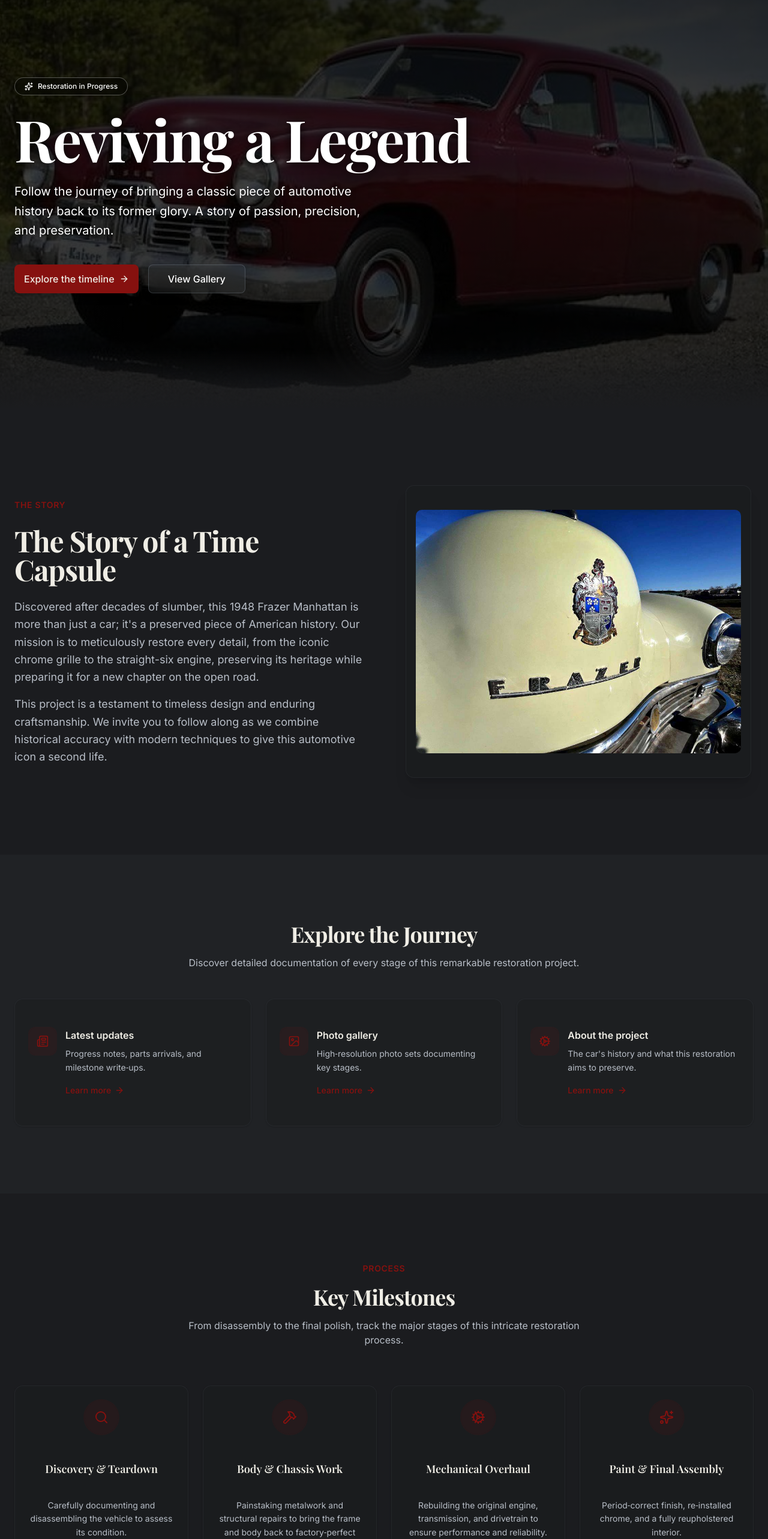
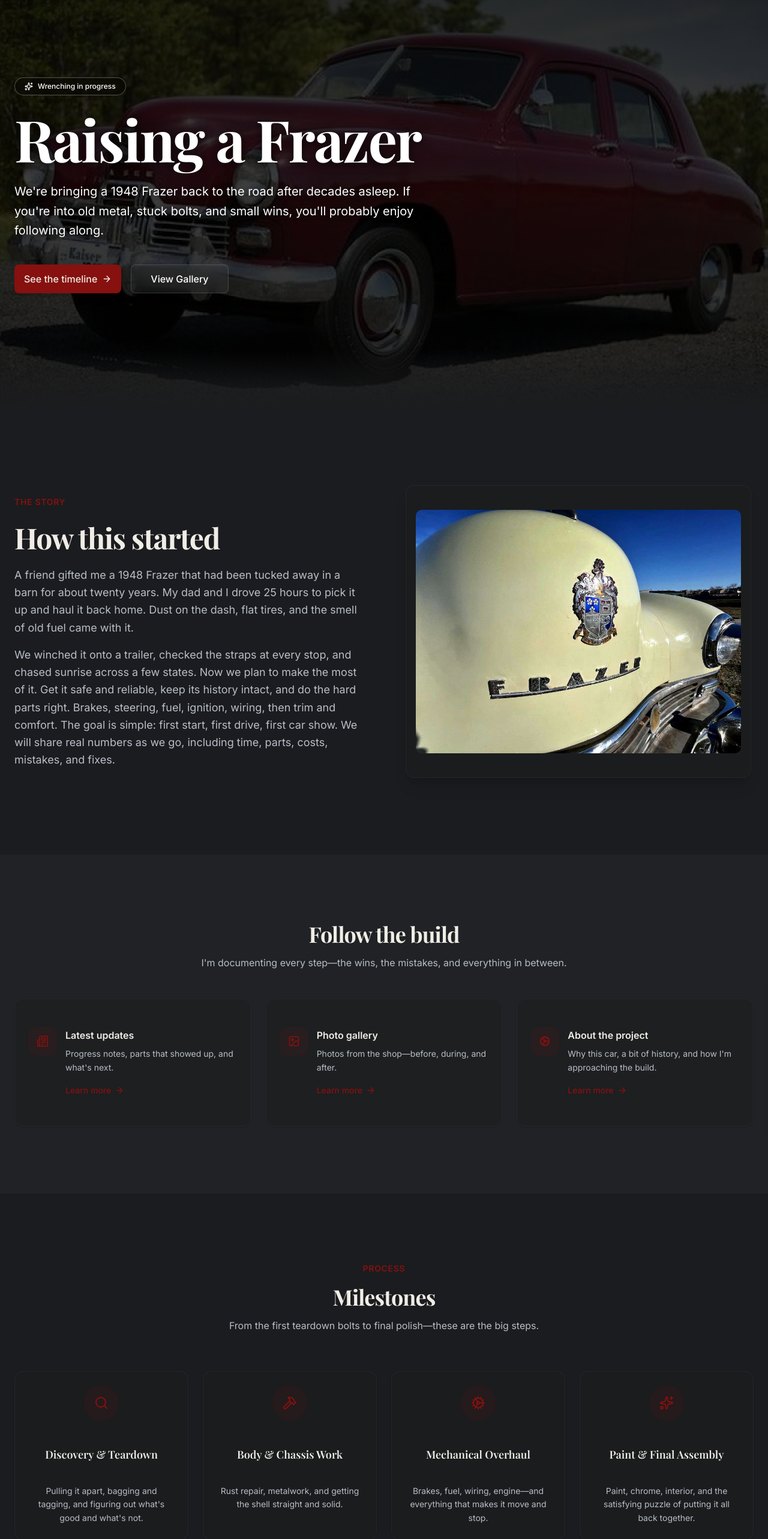
Before and after one commit to kiliantyler/frazer-raiser, a Next.js app: page / in a window 1280 px wide. Shown: the part 140-2706 px from the top of the page at 60% size. Built offline with nearby package versions, Linux system fonts and the light colour scheme; no server answers; a web font is replaced by a local one.

Commit message:
feat(homepage): Refines content for personal narrative

```diff
--- a/src/components/home-features.tsx
+++ b/src/components/home-features.tsx
@@ -6,30 +6,30 @@ export function HomeFeatures() {
     <section aria-label="Explore more" className="bg-muted/30 py-20 sm:py-28">
       <div className="mx-auto max-w-7xl px-6">
         <div className="mb-12 text-center">
-          <h2 className="font-display text-3xl font-bold tracking-tight sm:text-4xl">Explore the Journey</h2>
+          <h2 className="font-display text-3xl font-bold tracking-tight sm:text-4xl">Follow the build</h2>
           <p className="mt-4 text-muted-foreground">
-            Discover detailed documentation of every stage of this remarkable restoration project.
+            I&apos;m documenting every step—the wins, the mistakes, and everything in between.
           </p>
         </div>
         <div className="grid gap-6 sm:grid-cols-2 lg:grid-cols-3">
           <FeatureCard
             Icon={Newspaper}
             title="Latest updates"
-            description="Progress notes, parts arrivals, and milestone write‑ups."
+            description="Progress notes, parts that showed up, and what&apos;s next."
             href="/updates"
             ariaLabel="Browse latest updates"
           />
           <FeatureCard
             Icon={ImageIcon}
             title="Photo gallery"
-            description="High‑resolution photo sets documenting key stages."
+            description="Photos from the shop—before, during, and after."
             href="/gallery"
             ariaLabel="Open gallery"
           />
           <FeatureCard
             Icon={Cog}
             title="About the project"
-            description="The car's history and what this restoration aims to preserve."
+            description="Why this car, a bit of history, and how I&apos;m approaching the build."
             href="/about"
             ariaLabel="Read about the project"
           />
--- a/src/components/home-hero.tsx
+++ b/src/components/home-hero.tsx
@@ -7,25 +7,25 @@ export function HomeHero() {
     <section className="relative isolate overflow-hidden">
       <div aria-hidden="true" className="absolute inset-0 -z-10">
         <div className="absolute inset-0 bg-[url('/kaiser.jpg')] bg-cover bg-center bg-no-repeat" />
-        <div className="absolute inset-0 bg-gradient-to-b from-black/85 via-black/75 to-black/85" />
+        <div className="absolute inset-0 bg-linear-to-b from-black/85 via-black/75 to-black/85" />
       </div>
       <div className="mx-auto max-w-7xl px-6 py-32 sm:py-40 lg:py-48">
         <div className="max-w-3xl relative">
           <div className="mb-6 inline-flex items-center gap-2 rounded-full border border-white/30 bg-black/40 px-4 py-1.5 text-xs font-medium text-white shadow-lg backdrop-blur-md">
             <Sparkles className="size-3.5" aria-hidden="true" />
-            <span>Restoration in Progress</span>
+            <span>Wrenching in progress</span>
           </div>
           <h1 className="font-display text-balance text-5xl font-bold tracking-tight text-white drop-shadow-[0_2px_8px_rgba(0,0,0,0.8)] sm:text-6xl md:text-7xl lg:text-8xl">
-            Reviving a Legend
+            Raising a Frazer
           </h1>
           <p className="mt-6 max-w-2xl text-pretty text-lg leading-relaxed text-white drop-shadow-[0_1px_4px_rgba(0,0,0,0.7)] sm:text-xl">
-            Follow the journey of bringing a classic piece of automotive history back to its former glory. A story of
-            passion, precision, and preservation.
+            We&apos;re bringing a 1948 Frazer back to the road after decades asleep. If you&apos;re into old metal,
+            stuck bolts, and small wins, you&apos;ll probably enjoy following along.
           </p>
           <div className="mt-10 flex flex-col gap-4 sm:flex-row">
             <Button asChild size="lg" className="h-12 px-8 text-base shadow-lg" aria-label="Explore the timeline">
               <Link href="/timeline" className="inline-flex items-center gap-2">
-                Explore the timeline
+                See the timeline
                 <ArrowRight className="size-4" aria-hidden="true" />
               </Link>
             </Button>
@@ -42,7 +42,7 @@ export function HomeHero() {
       </div>
       <div
         aria-hidden="true"
-        className="absolute bottom-0 left-0 right-0 h-24 bg-gradient-to-t from-background to-transparent"
+        className="absolute bottom-0 left-0 right-0 h-24 bg-linear-to-t from-background to-transparent"
       />
     </section>
   )
--- a/src/components/home-milestones.tsx
+++ b/src/components/home-milestones.tsx
@@ -9,9 +9,9 @@ export function HomeMilestones() {
           <div className="mb-4 inline-block">
             <span className="text-sm font-semibold uppercase tracking-wider text-primary">Process</span>
           </div>
-          <h2 className="font-display text-3xl font-bold tracking-tight sm:text-4xl">Key Milestones</h2>
+          <h2 className="font-display text-3xl font-bold tracking-tight sm:text-4xl">Milestones</h2>
           <p className="mt-4 max-w-2xl mx-auto text-muted-foreground">
-            From disassembly to the final polish, track the major stages of this intricate restoration process.
+            From the first teardown bolts to final polish—these are the big steps.
           </p>
         </div>
 
@@ -19,22 +19,22 @@ export function HomeMilestones() {
           <MilestoneCard
             Icon={Search}
             title="Discovery & Teardown"
-            description="Carefully documenting and disassembling the vehicle to assess its condition."
+            description="Pulling it apart, bagging and tagging, and figuring out what's good and what's not."
           />
           <MilestoneCard
             Icon={Hammer}
             title="Body & Chassis Work"
-            description="Painstaking metalwork and structural repairs to bring the frame and body back to factory‑perfect form."
+            description="Rust repair, metalwork, and getting the shell straight and solid."
           />
           <MilestoneCard
             Icon={Cog}
             title="Mechanical Overhaul"
-            description="Rebuilding the original engine, transmission, and drivetrain to ensure performance and reliability."
+            description="Brakes, fuel, wiring, engine—and everything that makes it move and stop."
           />
           <MilestoneCard
             Icon={Sparkles}
             title="Paint & Final Assembly"
-            description="Period‑correct finish, re‑installed chrome, and a fully reupholstered interior."
+            description="Paint, chrome, interior, and the satisfying puzzle of putting it all back together."
           />
         </div>
       </div>
--- a/src/components/home-story.tsx
+++ b/src/components/home-story.tsx
@@ -9,24 +9,26 @@ export function HomeStory() {
           <div className="inline-block">
             <span className="text-sm font-semibold uppercase tracking-wider text-primary">The Story</span>
           </div>
-          <h2 className="font-display text-4xl font-bold tracking-tight sm:text-5xl">The Story of a Time Capsule</h2>
+          <h2 className="font-display text-4xl font-bold tracking-tight sm:text-5xl">How this started</h2>
           <div className="space-y-4 text-base leading-relaxed text-muted-foreground sm:text-lg">
             <p>
-              Discovered after decades of slumber, this 1948 Frazer Manhattan is more than just a car; it&apos;s a
-              preserved piece of American history. Our mission is to meticulously restore every detail, from the iconic
-              chrome grille to the straight-six engine, preserving its heritage while preparing it for a new chapter on
-              the open road.
+              A friend gifted me a 1948 Frazer that had been tucked away in a barn for about twenty years. My dad and I
+              drove 25 hours to pick it up and haul it back home. Dust on the dash, flat tires, and the smell of old
+              fuel came with it.
             </p>
             <p>
-              This project is a testament to timeless design and enduring craftsmanship. We invite you to follow along
-              as we combine historical accuracy with modern techniques to give this automotive icon a second life.
+              We winched it onto a trailer, checked the straps at every stop, and chased sunrise across a few states.
+              Now we plan to make the most of it. Get it safe and reliable, keep its history intact, and do the hard
+              parts right. Brakes, steering, fuel, ignition, wiring, then trim and comfort. The goal is simple: first
+              start, first drive, first car show. We will share real numbers as we go, including time, parts, costs,
+              mistakes, and fixes.
             </p>
           </div>
         </div>
         <div className="mx-auto w-full max-w-xl">
           <Card className="group relative overflow-hidden border-border/40 bg-card/50 shadow-xl transition-all duration-500 hover:shadow-2xl hover:shadow-primary/5">
             <CardContent className="p-4">
-              <div className="relative aspect-[4/3] overflow-hidden rounded-lg">
+              <div className="relative aspect-4/3 overflow-hidden rounded-lg">
                 <Image
                   src="/frazer-badge.jpg"
                   alt="Chrome hood ornament close-up"
@@ -36,7 +38,7 @@ export function HomeStory() {
                   priority={false}
                   unoptimized
                 />
-                <div className="absolute inset-0 bg-gradient-to-t from-black/20 to-transparent opacity-0 transition-opacity duration-500 group-hover:opacity-100" />
+                <div className="absolute inset-0 bg-linear-to-t from-black/20 to-transparent opacity-0 transition-opacity duration-500 group-hover:opacity-100" />
               </div>
             </CardContent>
           </Card>
```
